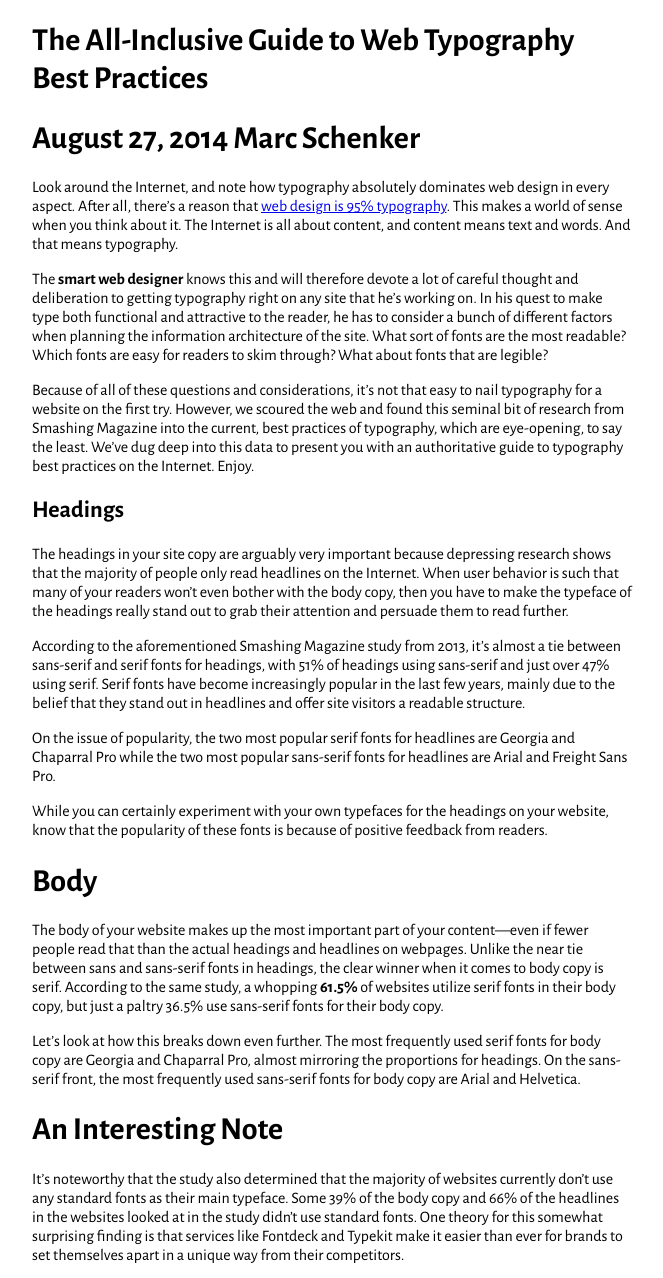
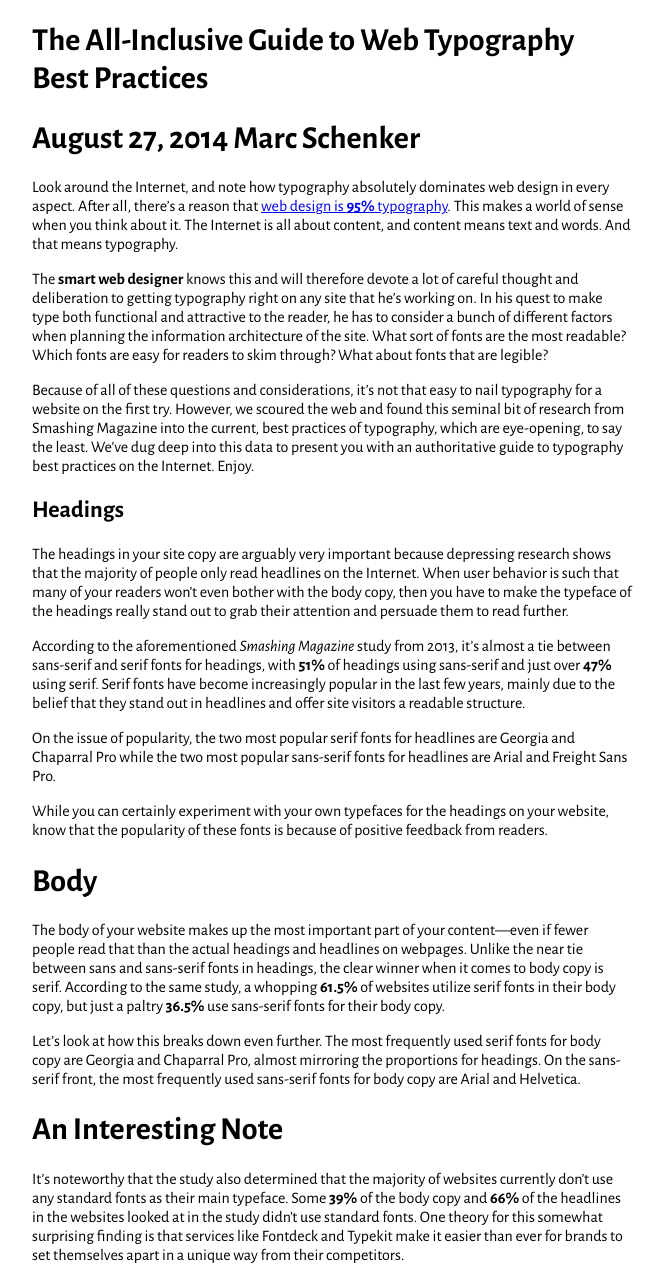
Before and after one commit to ndesauln/typographic-hierarchy-exercise-2-Test-1, a plain HTML site: page index.html in a window 1280 px wide. Shown: the top 1278 px of the page, without its empty margins (308-971 px from the left). Drawn offline with nearby package versions, Linux system fonts and the light colour scheme.

Commit message:
typo exercuse 2 final

```diff
--- a/index.html
+++ b/index.html
@@ -15,7 +15,7 @@
 
 		<h1>August 27, 2014  Marc Schenker</h1>
 
-		<p>Look around the Internet, and note how typography absolutely dominates web design in every aspect. After all, there’s a reason that <a href="http://ia.net/blog/the-web-is-all-about-typography-period/" target="_blank">web design is 95% typography</a>. This makes a world of sense when you think about it. The Internet is all about content, and content means text and words. And that means typography.</p>
+              <p>Look around the Internet, and note how typography absolutely dominates web design in every aspect. After all, there’s a reason that <a href="http://ia.net/blog/the-web-is-all-about-typography-period/" target="_blank">web design is <b>95%</b> typography</a>. This makes a world of sense when you think about it. The Internet is all about content, and content means text and words. And that means typography.</p>
 
 		<p>The <b>smart web designer</b> knows this and will therefore devote a lot of careful thought and deliberation to getting typography right on any site that he’s working on. In his quest to make type both functional and attractive to the reader, he has to consider a bunch of different factors when planning the information architecture of the site. What sort of fonts are the most readable? Which fonts are easy for readers to skim through? What about fonts that are legible?<p>
 
@@ -25,7 +25,7 @@
 
 		<p>The headings in your site copy are arguably very important because depressing research shows that the majority of people only read headlines on the Internet. When user behavior is such that many of your readers won’t even bother with the body copy, then you have to make the typeface of the headings really stand out to grab their attention and persuade them to read further.</p>
 
-		<p>According to the aforementioned Smashing Magazine study from 2013, it’s almost a tie between sans-serif and serif fonts for headings, with 51% of headings using sans-serif and just over 47% using serif. Serif fonts have become increasingly popular in the last few years, mainly due to the belief that they stand out in headlines and offer site visitors a readable structure.</p>
+		<p>According to the aforementioned <i>Smashing Magazine</i> study from 2013, it’s almost a tie between sans-serif and serif fonts for headings, with <b>51%</b> of headings using sans-serif and just over <b>47%</b> using serif. Serif fonts have become increasingly popular in the last few years, mainly due to the belief that they stand out in headlines and offer site visitors a readable structure.</p>
 
 		<p>On the issue of popularity, the two most popular serif fonts for headlines are Georgia and Chaparral Pro while the two most popular sans-serif fonts for headlines are Arial and Freight Sans Pro.</p>
 
@@ -33,13 +33,13 @@
 
 		<h1>Body</h1>
 
-		<p>The body of your website makes up the most important part of your content—even if fewer people read that than the actual headings and headlines on webpages. Unlike the near tie between sans and sans-serif fonts in headings, the clear winner when it comes to body copy is serif. According to the same study, a whopping <b>61.5%</b> of websites utilize serif fonts in their body copy, but just a paltry 36.5% use sans-serif fonts for their body copy.</p>
+		<p>The body of your website makes up the most important part of your content—even if fewer people read that than the actual headings and headlines on webpages. Unlike the near tie between sans and sans-serif fonts in headings, the clear winner when it comes to body copy is serif. According to the same study, a whopping <b>61.5%</b> of websites utilize serif fonts in their body copy, but just a paltry <b>36.5%</b> use sans-serif fonts for their body copy.</p>
 
 		<p>Let’s look at how this breaks down even further. The most frequently used serif fonts for body copy are Georgia and Chaparral Pro, almost mirroring the proportions for headings. On the sans-serif front, the most frequently used sans-serif fonts for body copy are Arial and Helvetica.</p>
 
 		<h1>An Interesting Note</h1>
 
-		<p>It’s noteworthy that the study also determined that the majority of websites currently don’t use any standard fonts as their main typeface. Some 39% of the body copy and 66% of the headlines in the websites looked at in the study didn’t use standard fonts. One theory for this somewhat surprising finding is that services like Fontdeck and Typekit make it easier than ever for brands to set themselves apart in a unique way from their competitors.</p>
+		<p>It’s noteworthy that the study also determined that the majority of websites currently don’t use any standard fonts as their main typeface. Some <b>39%</b> of the body copy and <b>66%</b> of the headlines in the websites looked at in the study didn’t use standard fonts. One theory for this somewhat surprising finding is that services like Fontdeck and Typekit make it easier than ever for brands to set themselves apart in a unique way from their competitors.</p>
 
 		<p>Here’s the takeaway from all of this: Yes, you can play it safe and choose a “non-threatening,” standard font, but many websites have boldly opted against this. They’re finding that their site visitors and readers are very receptive to unconventional typefaces, so long as they don’t hurt the user experience on websites.</p>
 
@@ -96,9 +96,9 @@
 
 		<h1>Responsive Typography</h1>
 
-		<p>Here’s some good news that should please those who like looking at websites across different platforms: 42% of the websites in the study featured responsive typography. While that number should ideally be closer to 100%, that’s really not too bad when you consider that responsive design is only about four years old.<p/>
+		<p>Here’s some good news that should please those who like looking at websites across different platforms: <b>42%</b> of the websites in the study featured responsive typography. While that number should ideally be closer to <b>100%</b>, that’s really not too bad when you consider that responsive design is only about four years old.<p/>
 
-		<p>42% of the websites tested featured some form of scaling when browser sizes changed. These included both minor and major changes, ranging from image scaling to fit the new browser width to menus being replaced by icons and multiple columns transforming into single columns.</p>
+            <p><b>42%</b> of the websites tested featured some form of scaling when browser sizes changed. These included both minor and major changes, ranging from image scaling to fit the new browser width to menus being replaced by icons and multiple columns transforming into single columns.</p>
 
 		<p>The other websites that were not responsive instead relied on either a mobile app or mobile website. Naturally, though, forcing users to first download an app or go to a separate mobile site is more inconvenient from the users’ perspective than just having everything properly resize in their browsers. Time will tell if users will continue to put up with this.</p>
 
```
